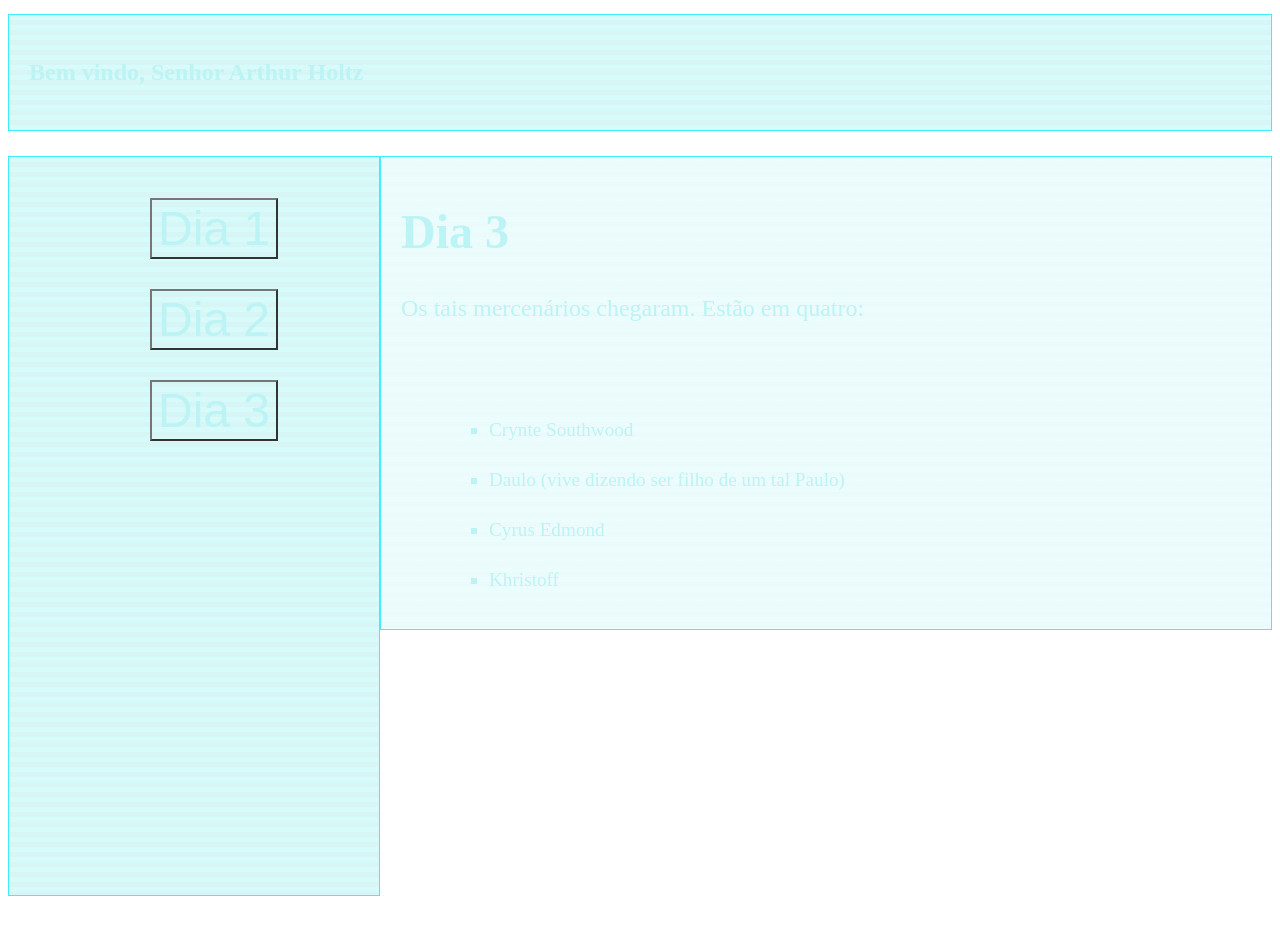
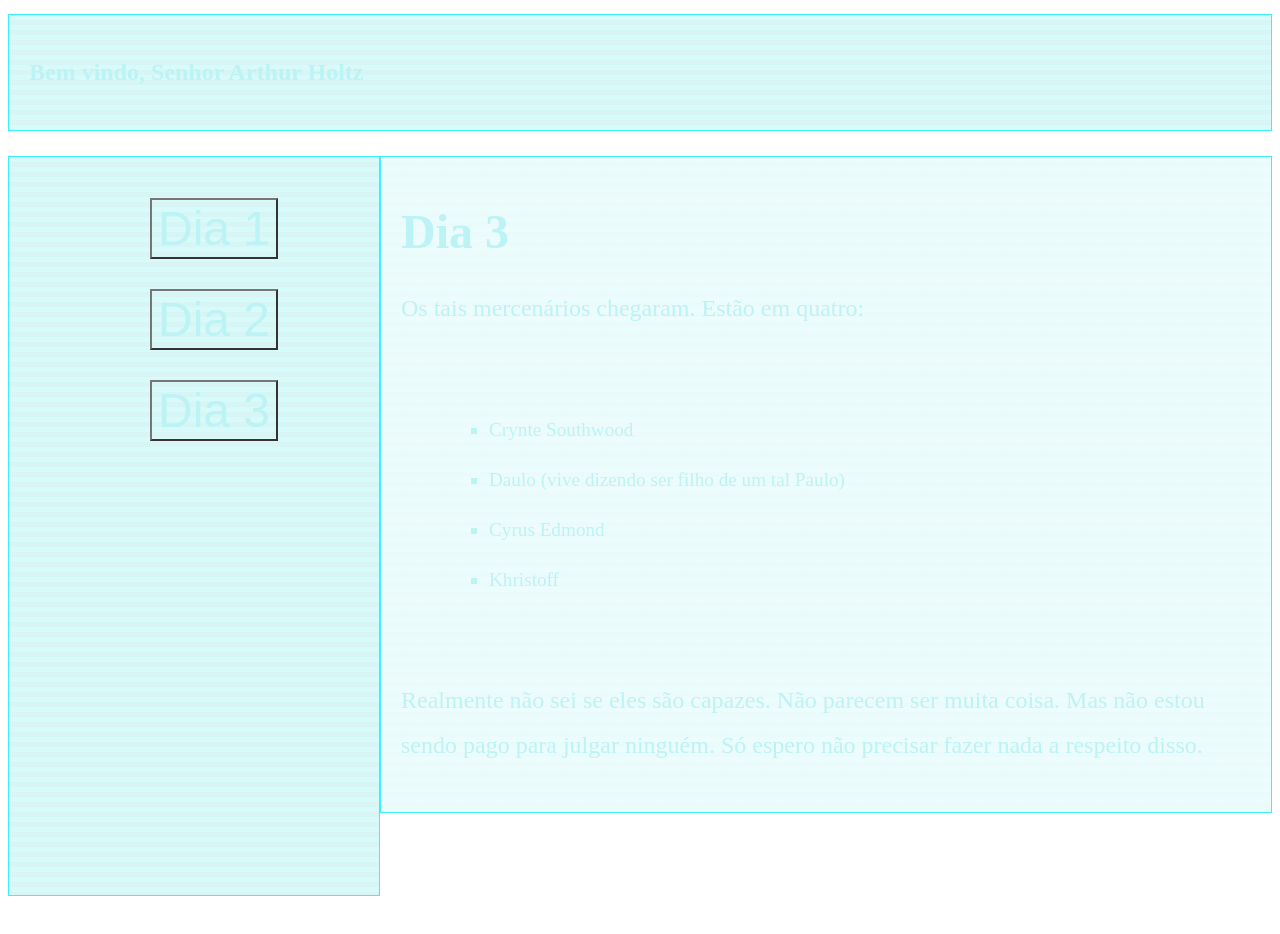
Before and after one commit to rodwendrel/savage-worlds, a Next.js app: page /Sledgehammer in a window 1280 px wide. Both pictures are taken after a click on the button "Dia 3". Shown: the top 934 px of the page. Built offline with nearby package versions, Linux system fonts and the light colour scheme.

Commit message:
Cards att

```diff
--- a/src/components/Card/index.tsx
+++ b/src/components/Card/index.tsx
@@ -5,7 +5,7 @@ export type cardContent = {
     text: string,
 }
 
-export const Card = ({title, text}: cardContent) => {
+export const Card = ({ title, text }: cardContent) => {
     return <S.Card>
         <h1>{title}</h1>
 
@@ -13,7 +13,7 @@ export const Card = ({title, text}: cardContent) => {
     </S.Card>
 }
 
-export const Card2 = ({title, text}: cardContent) => {
+export const Card2 = ({ title, text }: cardContent) => {
     return <S.Card>
         <h1>{title}</h1>
 
@@ -25,5 +25,12 @@ export const Card2 = ({title, text}: cardContent) => {
             <li>Cyrus Edmond</li>
             <li>Khristoff</li>
         </ul>
+
+        <br />
+        <p>
+            Realmente não sei se eles são capazes. Não parecem ser muita coisa.
+            Mas não estou sendo pago para julgar ninguém. Só espero não precisar
+            fazer nada a respeito disso.
+        </p>
     </S.Card>
 }
--- a/src/components/Register/index.tsx
+++ b/src/components/Register/index.tsx
@@ -2,10 +2,16 @@ import * as S from './style'
 import { useState } from 'react'
 import { Card } from '../Card'
 import { DayOne, DayThree, DayTwo } from '../../data/Days'
+import styled from 'styled-components'
 
 
 export const Register = () => {
     const [active, setActive] = useState("")
+    const [color, setColor] = useState("color");
+
+   /* const text = styled.span`
+        color: ${color};
+    ` */
 
     return <S.Register>
         <div className="left-content">
--- a/src/components/Register/style.ts
+++ b/src/components/Register/style.ts
@@ -48,6 +48,8 @@ export const Register = styled.div`
 
     button:hover {
         font-weight: 700;
+        border-bottom: solid 1px #0eeaff;
+
     }
 
 `
```
Also changed, not shown: src/data/Days.tsx (+5 -4 lines).
